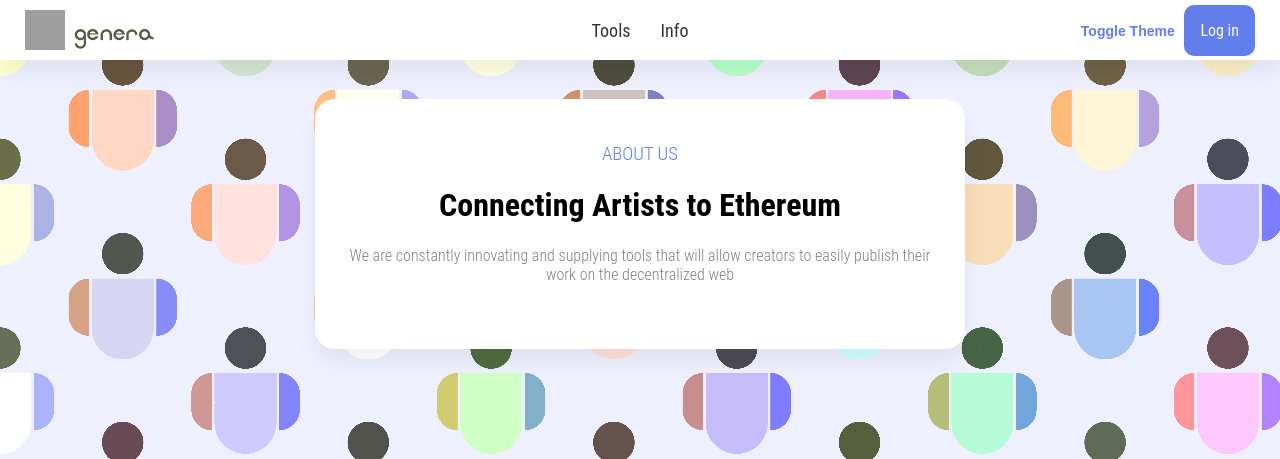
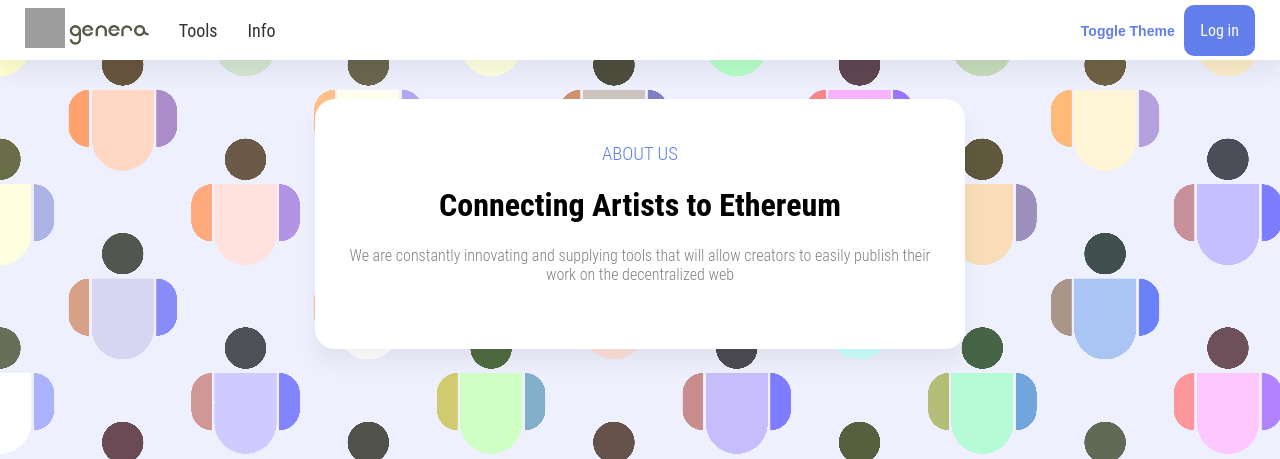
Before and after one commit to caleb-sideras/Genera, a Django app: page /about in a window 1280 px wide. Shown: the top 459 px of the page. Run offline with Django 3.2, Linux system fonts and the light colour scheme; grey boxes are pictures that could not be loaded.

Commit message:
navbar edit2

```diff
--- a/mysite/static/css/global.css
+++ b/mysite/static/css/global.css
@@ -1378,22 +1378,26 @@ animation: zoominoutsinglefeatured 60s infinite ;
 
 /* NAV BAR */
 
+.left_navbar {
+  text-align: start;
+  align-items: center;
+  display: flex;
+  height: 100%;
+}
+
 .left_navbar > a{
     text-decoration: none;
-
 }
 
 .left_navbar > a > .logo1{
   height: 40px;
   aspect-ratio: 1;
   margin-left: 25px;
-  margin-top: 10px;
 
 }
 .left_navbar > a > .logo2{
   width:80px;
-  margin-top: 25px;
-  margin-left: 5px;
+  margin-bottom: 2px;
 }
 .nav_bar_wrapper{
   width: 100%;
@@ -1408,15 +1412,10 @@ animation: zoominoutsinglefeatured 60s infinite ;
   justify-content: space-between;
 }
 .right_navbar {
-
-  width: 30%;
+  height: 100%;
   text-align: end;
 }
-.left_navbar {
-
-  width: 30%;
-  text-align: start;
-}
+
 .dropbtn {
   background-color: var(--medium-grey-color);
   color: var(--text-generate-color);
@@ -1512,11 +1511,6 @@ animation: zoominoutsinglefeatured 60s infinite ;
 /* Show the dropdown menu (use JS to add this class to the .dropdown-content container when the user clicks on the dropdown button) */
 .show {display:block;}
 
-.nav_bar_links{
-  display: flex;
-  height: 100%;
-  align-items: center;
-}
 
 .btn_toggle {
   color: var(--medium-grey-color);
--- a/mysite/templates/base.html
+++ b/mysite/templates/base.html
@@ -43,19 +43,8 @@
             alt=""
           />
         </a>
-      </div>
-      <!-- {% if messages %}
-        <ul class="messages">
-            {% for message in messages %}
-            <li  {% if message.tags %} style="color: red; font-size: 2em;" class=" {{ message.tags }} " {% endif %}> {{ message }} </li>
-            {% endfor %}
-        </ul>
-      {% endif %} -->
-
-      <div class="nav_bar_links">
-
-        <div class="dropdown">
-          <div><p>Tools</p></div>
+         <div class="dropdown">
+          <div><p style="margin-left: 30px">Tools</p></div>
           <div
             id="myDropdown"
             class="dropdown-content rounded_container_no_padding shadow_strong"
@@ -87,6 +76,18 @@
               >
             </div>
         </div>
+      </div>
+      <!-- {% if messages %}
+        <ul class="messages">
+            {% for message in messages %}
+            <li  {% if message.tags %} style="color: red; font-size: 2em;" class=" {{ message.tags }} " {% endif %}> {{ message }} </li>
+            {% endfor %}
+        </ul>
+      {% endif %} -->
+
+      <div class="nav_bar_links">
+
+
       </div>
 
       <!-- <img style="flex: 1 0;"> -->
```
